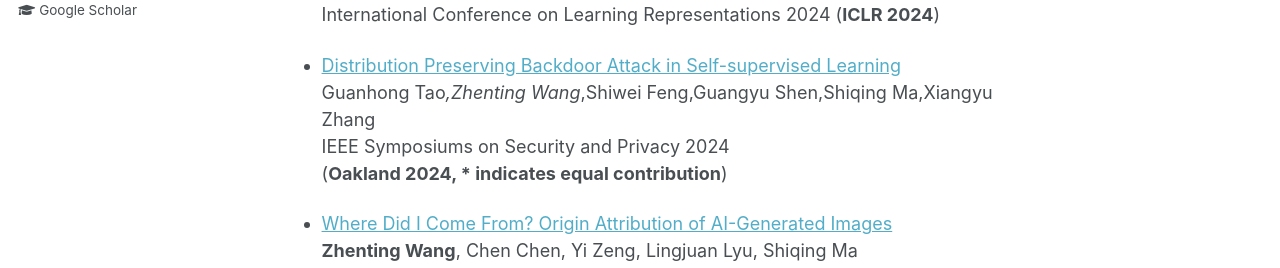
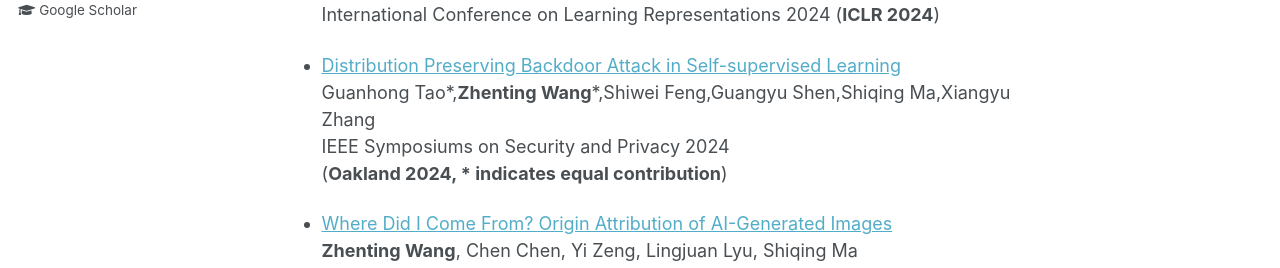
Before and after one commit to ZhentingWang/zhentingwang.github.io, a Jekyll site: the page built from _pages/about.md, in a window 1280 px wide and 900 px high, scrolled down 1659 px. Shown: the part 178-446 px from the top of the window. Built offline with Jekyll 4.4.1, drawn with Linux system fonts in a browser that asks for light colours.

```diff
--- a/_pages/about.md
+++ b/_pages/about.md
@@ -61,7 +61,7 @@ Publications
 International Conference on Learning Representations 2024 (**ICLR 2024**)
 
 * [Distribution Preserving Backdoor Attack in Self-supervised Learning](https://zhentingwang.github.io/)
-Guanhong Tao*,Zhenting Wang*,Shiwei Feng,Guangyu Shen,Shiqing Ma,Xiangyu Zhang
+Guanhong Tao*,**Zhenting Wang**\*,Shiwei Feng,Guangyu Shen,Shiqing Ma,Xiangyu Zhang
 IEEE Symposiums on Security and Privacy 2024
 (**Oakland 2024, * indicates equal contribution**)
 
```
